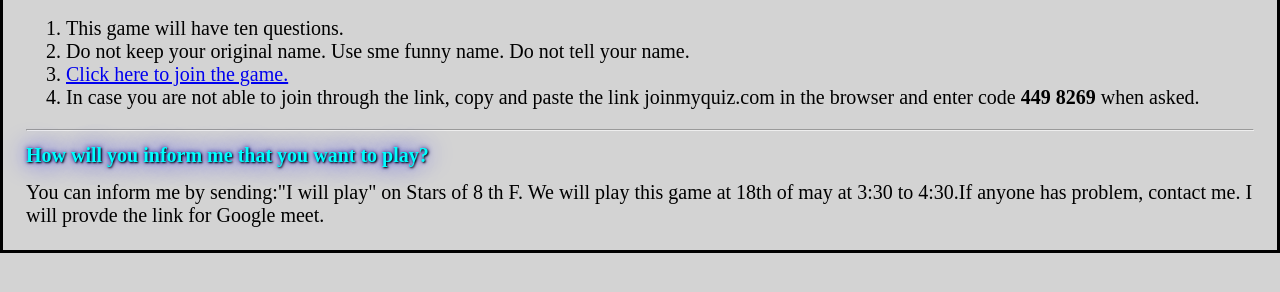
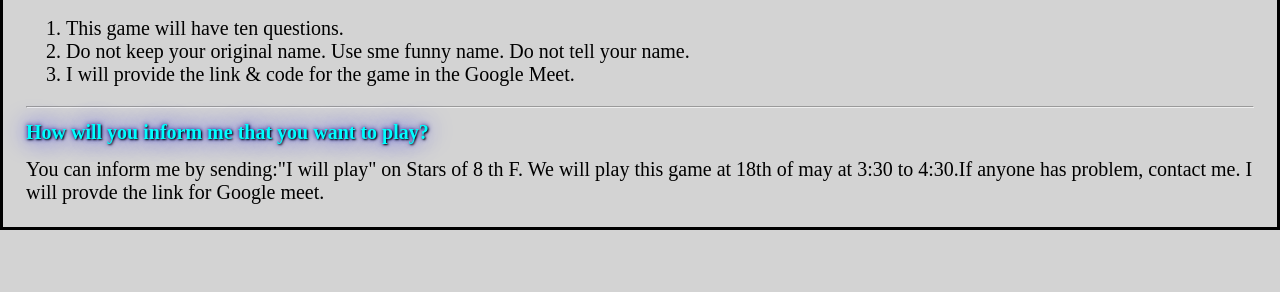
Before and after one commit to Aaryan-coder7/summer-vacation, a plain HTML site: page index.html in a window 1280 px wide. Shown: the part 486-778 px from the top of the page. Drawn offline with Linux system fonts and the light colour scheme.

Commit message:
Update index.html

```diff
--- a/index.html
+++ b/index.html
@@ -80,8 +80,7 @@ img.responsive { height: auto; }
         <ol style=font-size:20px>
             <li>This game will have ten questions. </li>
             <li>Do not keep your original name. Use sme funny name. Do not tell your name.</li>
-            <li><a href=https://quizizz.com/join?gc=4498269&from=challengeFriends target="_blank">Click here to join the game. </a></li>
-            <li>In case you are not able to join through the link, copy and paste the link joinmyquiz.com in the browser and enter code <b> 449 8269 </b> when asked.</li>
+            <li>I will provide the link & code for the game in the Google Meet.</li>
          </ol>
         <hr/>
         <div>
```
